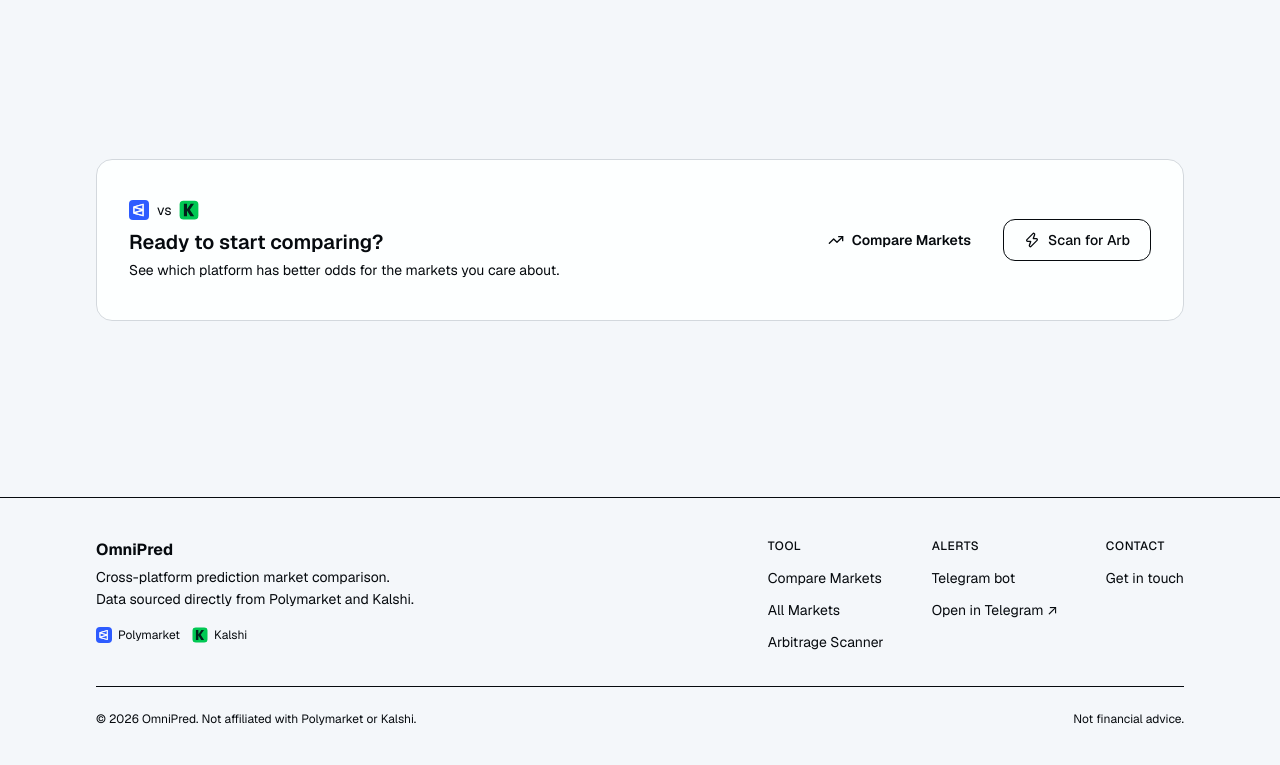
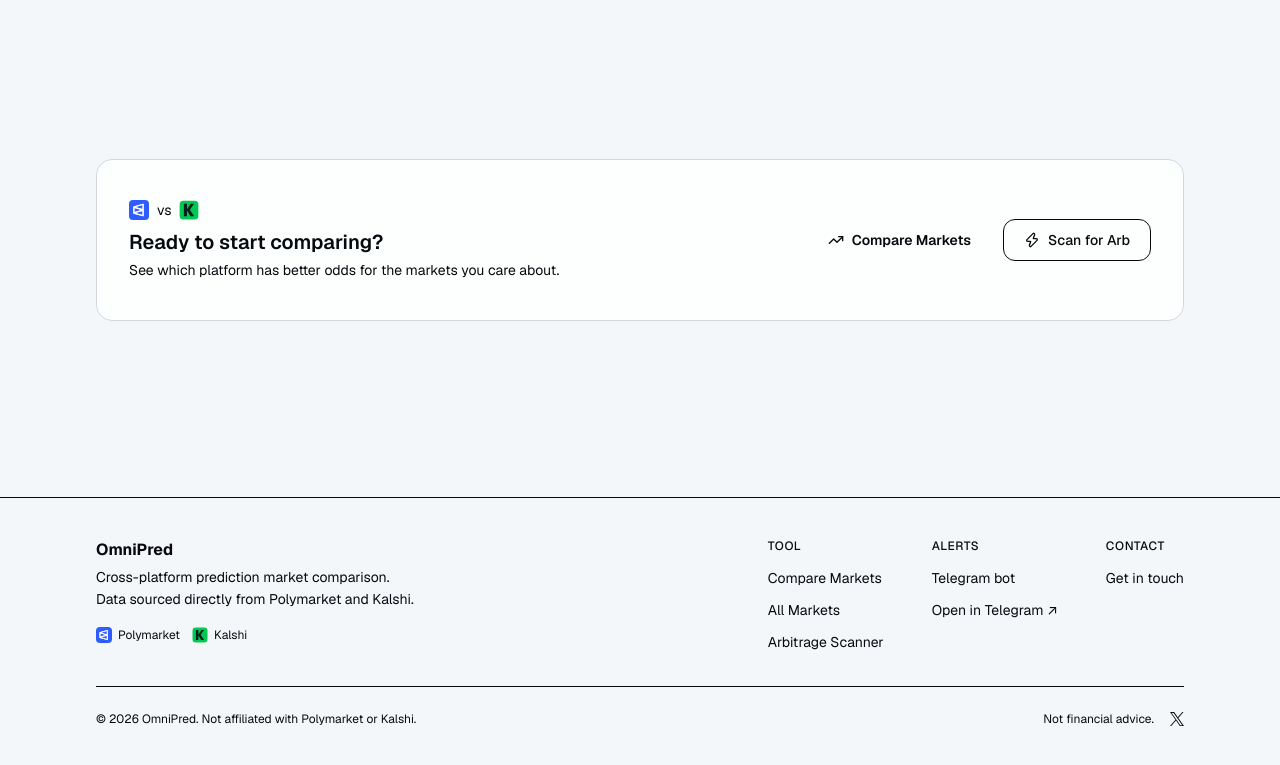
Before and after one commit to vatsalm30/pred_market, a Next.js app in the folder web/: page / in a window 1280 px wide. Shown: the part 2351-3116 px from the top of the page. Built offline with nearby package versions, Linux system fonts and the light colour scheme; no server answers.

Commit message:
feat: add X logo to footer and update footer layout

```diff
--- a/web/src/components/Footer.tsx
+++ b/web/src/components/Footer.tsx
@@ -1,5 +1,5 @@
 import Link from "next/link";
-import { PolymarketLogo, KalshiLogo } from "./PlatformLogos";
+import { PolymarketLogo, KalshiLogo, XLogo } from "./PlatformLogos";
 
 export default function Footer() {
   return (
@@ -69,7 +69,18 @@ export default function Footer() {
         </div>
         <div className="mt-8 pt-6 border-t border-[--border-subtle] flex flex-col sm:flex-row items-center justify-between gap-3">
           <p className="text-[--text-muted] text-xs">© {new Date().getFullYear()} OmniPred. Not affiliated with Polymarket or Kalshi.</p>
-          <p className="text-[--text-muted] text-xs">Not financial advice.</p>
+          <div className="flex items-center gap-4">
+            <p className="text-[--text-muted] text-xs">Not financial advice.</p>
+            <a
+              href="https://x.com/OmniPred_"
+              target="_blank"
+              rel="noopener noreferrer"
+              aria-label="Follow OmniPred on X"
+              className="text-[--text-muted] hover:text-[--text-primary] transition-colors"
+            >
+              <XLogo size={14} />
+            </a>
+          </div>
         </div>
       </div>
     </footer>
--- a/web/src/components/PlatformLogos.tsx
+++ b/web/src/components/PlatformLogos.tsx
@@ -34,6 +34,22 @@ export function TelegramLogo({ size = 20, className = "" }: { size?: number; cla
       height={size}
       className={className}
     />
+  );
+}
+
+/** Official X (Twitter) logo — takes currentColor. */
+export function XLogo({ size = 20, className = "" }: { size?: number; className?: string }) {
+  return (
+    <svg
+      width={size}
+      height={size}
+      viewBox="0 0 300 300.251"
+      fill="currentColor"
+      className={className}
+      aria-hidden="true"
+    >
+      <path d="M178.57 127.15 290.27 0h-26.46l-97.03 110.38L89.34 0H0l117.13 166.93L0 300.25h26.46l102.4-116.59 81.8 116.59h89.34M36.01 19.54H76.66l187.13 262.13h-40.66" />
+    </svg>
   );
 }
 
```
